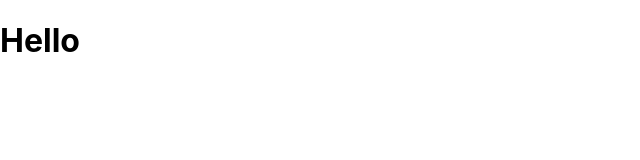
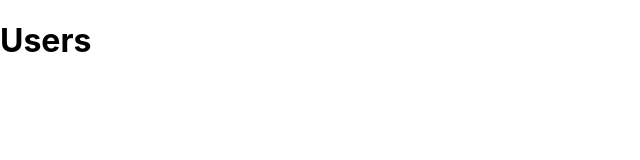
Before and after one commit to emilyjspencer/Find-Places, a React (Create React App) app in the folder listings/: page / in a window 1280 px wide. Shown: the top 160 px of the page, without its empty margins (0-640 px from the left). Built offline with nearby package versions, Linux system fonts and the light colour scheme.

Commit message:
Adds places, shared and users folders. Users component is only rendered when on the homepage

```diff
--- a/listings/src/App.js
+++ b/listings/src/App.js
@@ -1,14 +1,17 @@
 import React from 'react';
-import { BrowserRouter as Router } from 'react-router-dom';
+import { BrowserRouter as Router, Route } from 'react-router-dom';
 import './App.css';
 
+import Users from './users/pages/Users';
+
 const App = () => {
-  return <Router>
-
-      <h1>Hello</h1>
-
-    </Router>
-
+  return (
+  <Router>
+    <Route path="/">
+      <Users />
+    </Route>
+  </Router>
+  );
 };
 
 export default App;
--- /dev/null
+++ b/listings/src/users/pages/Users.js
@@ -0,0 +1,7 @@
+import React from 'react';
+
+const Users = () => {
+  return <h1>Users</h1>
+};
+
+export default Users;
```
